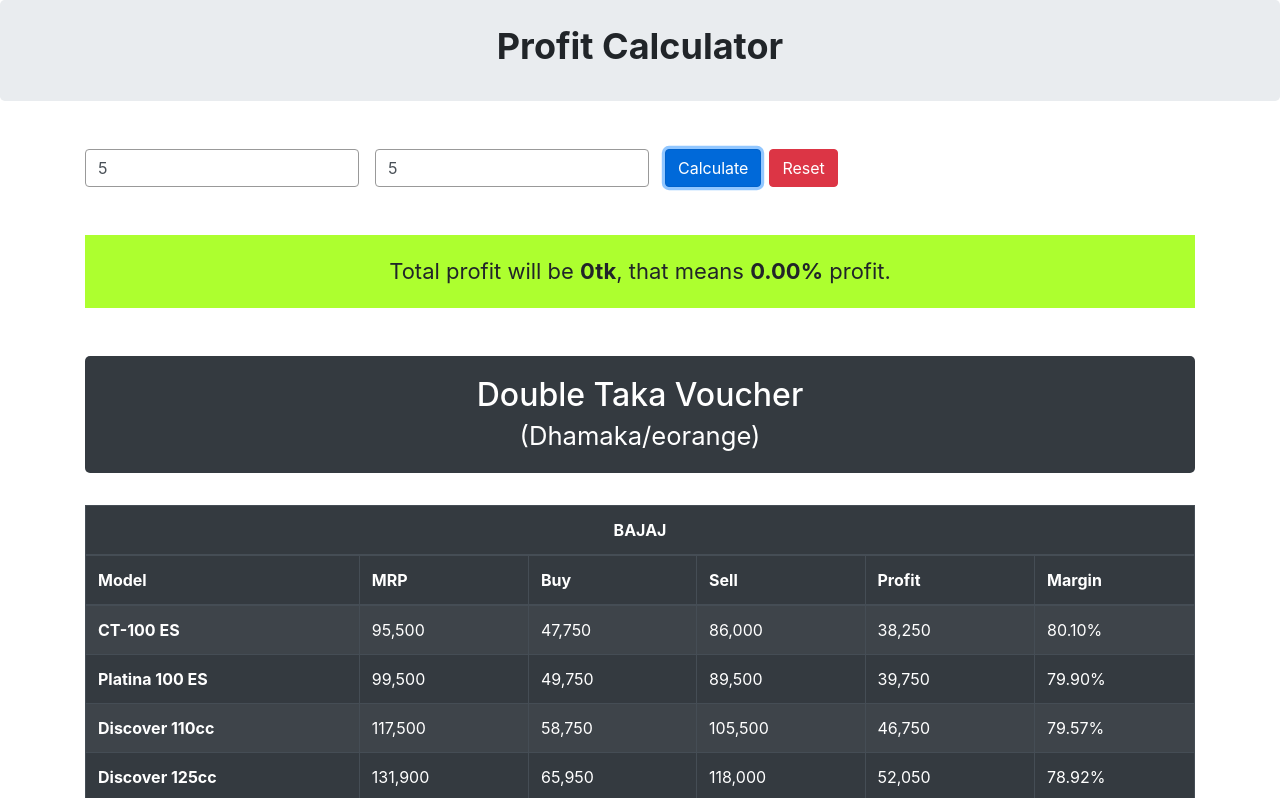
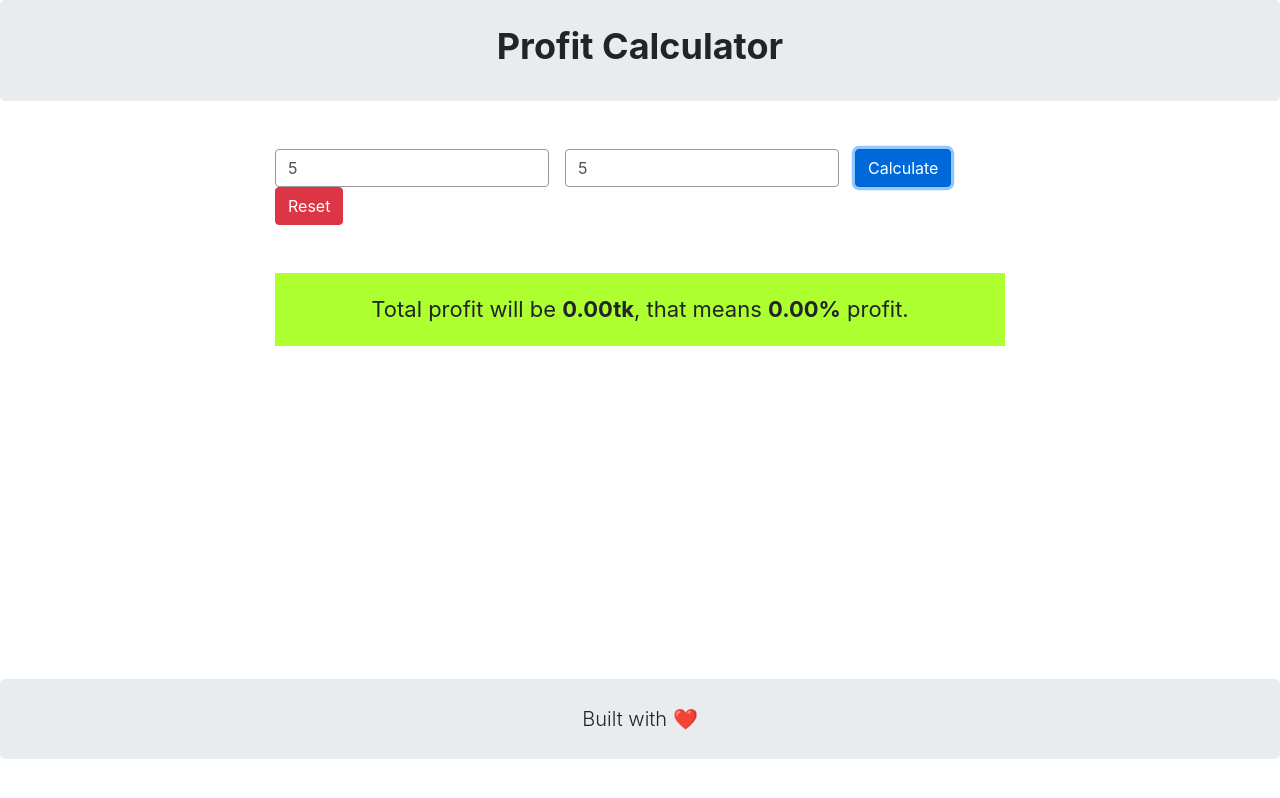
Before and after one commit to faisalahammad/profit-calculator, a plain HTML site: page index.html in a window 1280 px wide. Both pictures are taken after typing "5", "5" into the empty fields and a click on the button "Calculate". Shown: the top 798 px of the page. Drawn offline with nearby package versions, Linux system fonts and the light colour scheme.

Commit message:
Bug Fixed

```diff
--- a/index.html
+++ b/index.html
@@ -37,6 +37,9 @@
 		/>
 		<meta property="twitter:image" content="https://i.ibb.co/cQXGGqx/Profit-Calculator.jpg" />
 		<style>
+			.container {
+				height: 60vh;
+			}
 			.jumbotron {
 				padding: 25px 0;
 			}
@@ -81,7 +84,7 @@
 
 		<div class="container mt-5">
 			<div class="row text-center">
-				<div class="col-lg-12 col-xs-10 offset-xs-1">
+				<div class="col-lg-8 offset-lg-2 col-xs-10 offset-xs-1">
 					<form class="form-inline">
 						<div class="form-group mr-3">
 							<input type="number" name="purPrice" id="purPrice" class="form-control" placeholder="Purchase Price" required />
@@ -97,7 +100,7 @@
 				</div>
 			</div>
 
-			<div class="row">
+			<!-- <div class="row">
 				<div class="col-lg-12 mb-3 mt-5">
 					<h2 class="main-heading text-center mb-3">
 						Double Taka Voucher <br />
@@ -206,7 +209,7 @@
 						</tbody>
 					</table>
 				</div>
-			</div>
+			</div> -->
 		</div>
 
 		<footer class="jumbotron text-center">
--- a/main.js
+++ b/main.js
@@ -19,7 +19,7 @@ calculate.addEventListener("click", function (e) {
 		alert("Both value is required for calculation!");
 	} else {
 		// Main Calculation
-		let profit = sellPrice - purPrice;
+		let profit = (sellPrice - purPrice).toFixed(2);
 		let profitPerc = ((profit / purPrice) * 100).toFixed(2);
 
 		result.style.display = "block";
```
